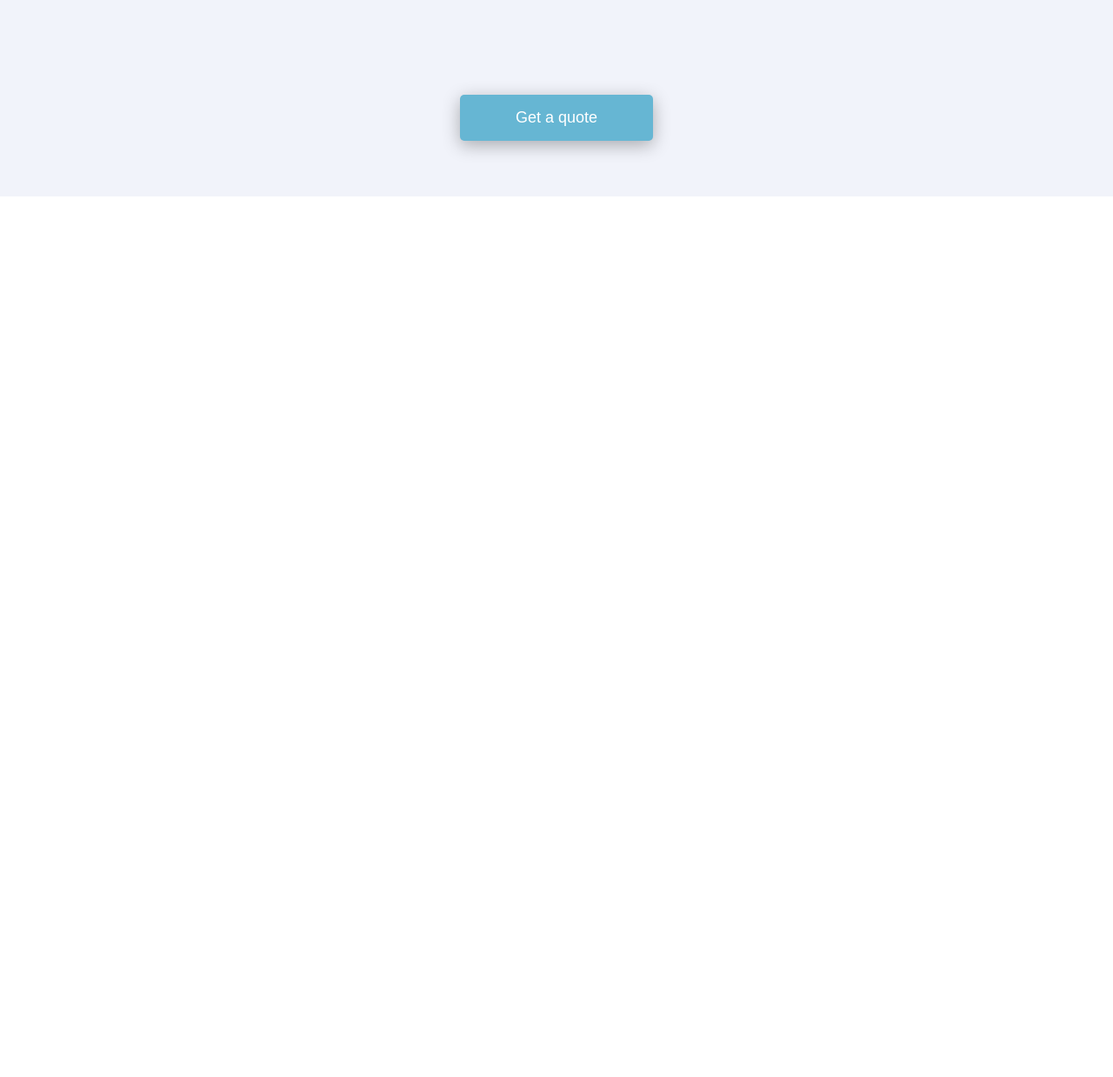
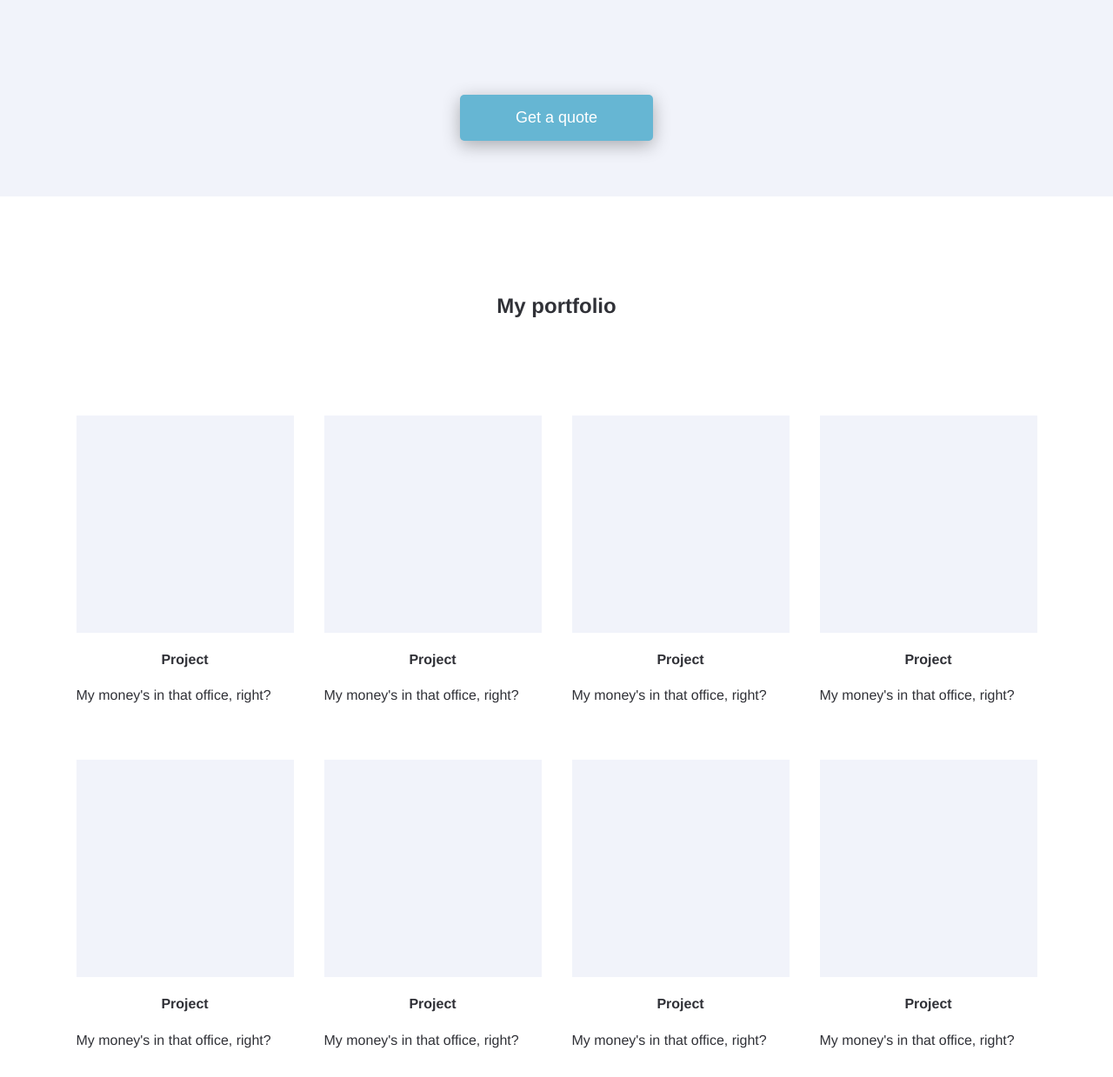
Before and after one commit to imZeo/DevslopesSection12, a plain HTML site: page index.html in a window 1280 px wide. Shown: the part 2058-3297 px from the top of the page at 87% size. Before the commit the page ends 2284 px from the top, so only its background shows below. Drawn offline with nearby package versions, Linux system fonts and the light colour scheme.

Commit message:
portfolio done, contact form start.

```diff
--- a/css/styles.css
+++ b/css/styles.css
@@ -145,6 +145,45 @@ header {
     box-shadow: 0 5px 20px rgba(0, 0, 0, 0.3);
 }
 
+.quoteBtn:hover {
+    cursor: pointer;
+}
+
+/* SECTION: portfolio */
+.sectionHeader {
+    text-align: center;
+    padding: 6rem 0 4rem;
+}
+
+.portfolioWrapper {
+    display: flex;
+    flex-wrap: wrap;
+    justify-content: space-around;
+}
+
+.portfolioObject {
+    max-width: 250px;
+    margin: 1rem 0;
+    padding: 1rem;
+}
+
+  .portfolioHeader {
+    text-align: center;
+}
+
+.portfolioBox {
+    width: 250px;
+    height: 250px;
+    background-color: #f1f3fa;
+    transition: .2s ease-in-out;
+}
+
+.portfolioBox:hover {
+    cursor: pointer;
+    transform: scale(1.05);
+}
+
+/* MEDIA QUERY */
 @media (max-width: 768px) {
     ul.topnav li a.navLink {
         display: none;
@@ -184,4 +223,30 @@ header {
         font-size: 14px;
         line-height: 1.5em;
     }
+
+    .mediaObject {
+        text-align: center;
+        flex-direction: column;
+    }
+
+    .iconWrapperLeft,
+    .iconWrapperRight {
+        order: 1;
+    }
+
+    .blurbWrapperLeft,
+    .blurbWrapperRight {
+        order: 2;
+        padding-top: 2rem;
+    }
+
+    .portfolioWrapper {
+        text-align: center;
+    }
 }
+
+@media (max-width: 500px) {
+    .portfolioWrapper {
+        justify-content: center;
+    }
+}
--- a/index.html
+++ b/index.html
@@ -58,7 +58,9 @@
 				<div class="blurbWrapperLeft">
 					<h3 class="blurbHeader">making graphs look tight</h3>
 					<div class="blurbInfo">
-						It is a long established fact that a reader will be distracted by the readable content of a page when looking at its layout. The point of using Lorem Ipsum is that it has a more-or-less normal distribution of letters, as opposed to using 'Content here, content here', making it look like readable English. Many desktop publishing packages and web page editors now use Lorem Ipsum as their default model text, and a search for 'lorem ipsum' will uncover many web sites still in their infancy. Various versions have evolved over the years, sometimes by accident, sometimes on purpose (injected humour and the like).
+						It is a long established fact that a reader will be distracted by the readable content of a page when looking at its layout. The point of using Lorem Ipsum is that it has a more-or-less normal distribution of letters, as
+						opposed to using 'Content here, content here', making it look like readable English. Many desktop publishing packages and web page editors now use Lorem Ipsum as their default model text, and a search for 'lorem ipsum' will
+						uncover many web sites still in their infancy. Various versions have evolved over the years, sometimes by accident, sometimes on purpose (injected humour and the like).
 					</div>
 				</div>
 			</div>
@@ -71,7 +73,9 @@
 				<div class="blurbWrapperRight">
 					<h3 class="blurbHeader">Ongoing Support</h3>
 					<div class="blurbInfo">
-						My money's in that office, right? If she start giving me some bullshit about it ain't there, and we got to go someplace else and get it, I'm gonna shoot you in the head then and there. Then I'm gonna shoot that bitch in the kneecaps, find out where my goddamn money is. She gonna tell me too. Hey, look at me when I'm talking to you, motherfucker. You listen: we go in there, and that nigga Winston or anybody else is in there, you the first motherfucker to get shot. You understand?
+						My money's in that office, right? If she start giving me some bullshit about it ain't there, and we got to go someplace else and get it, I'm gonna shoot you in the head then and there. Then I'm gonna shoot that bitch in the
+						kneecaps, find out where my goddamn money is. She gonna tell me too. Hey, look at me when I'm talking to you, motherfucker. You listen: we go in there, and that nigga Winston or anybody else is in there, you the first
+						motherfucker to get shot. You understand?
 					</div>
 				</div>
 			</div>
@@ -85,6 +89,89 @@
 	</section>
 
 	<section class="portfolio">
+		<div class="container">
+			<div class="sectionHeader">
+				<h1 class="header">My portfolio</h1>
+			</div>
+			<div class="portfolioWrapper">
+				<div class="portfolioObject">
+					<div class="portfolioBox"></div>
+
+					<h4 class="portfolioHeader">Project</h4>
+					<div class="portfolioText">
+						My money's in that office, right?
+					</div>
+				</div>
+
+				<div class="portfolioObject">
+					<div class="portfolioBox"></div>
+
+					<h4 class="portfolioHeader">Project</h4>
+					<div class="portfolioText">
+						My money's in that office, right?
+					</div>
+				</div>
+
+				<div class="portfolioObject">
+					<div class="portfolioBox"></div>
+
+					<h4 class="portfolioHeader">Project</h4>
+					<div class="portfolioText">
+						My money's in that office, right?
+					</div>
+				</div>
+
+				<div class="portfolioObject">
+					<div class="portfolioBox"></div>
+
+					<h4 class="portfolioHeader">Project</h4>
+					<div class="portfolioText">
+						My money's in that office, right?
+					</div>
+				</div>
+
+				<div class="portfolioObject">
+					<div class="portfolioBox"></div>
+
+					<h4 class="portfolioHeader">Project</h4>
+					<div class="portfolioText">
+						My money's in that office, right?
+					</div>
+				</div>
+
+				<div class="portfolioObject">
+					<div class="portfolioBox"></div>
+
+					<h4 class="portfolioHeader">Project</h4>
+					<div class="portfolioText">
+						My money's in that office, right?
+					</div>
+				</div>
+
+				<div class="portfolioObject">
+					<div class="portfolioBox"></div>
+
+					<h4 class="portfolioHeader">Project</h4>
+					<div class="portfolioText">
+						My money's in that office, right?
+					</div>
+				</div>
+
+				<div class="portfolioObject">
+					<div class="portfolioBox"></div>
+
+					<h4 class="portfolioHeader">Project</h4>
+					<div class="portfolioText">
+						My money's in that office, right?
+					</div>
+				</div>
+
+
+			</div>
+		</div>
+	</section>
+
+	<section class="contactContainer">
 
 	</section>
 
```
